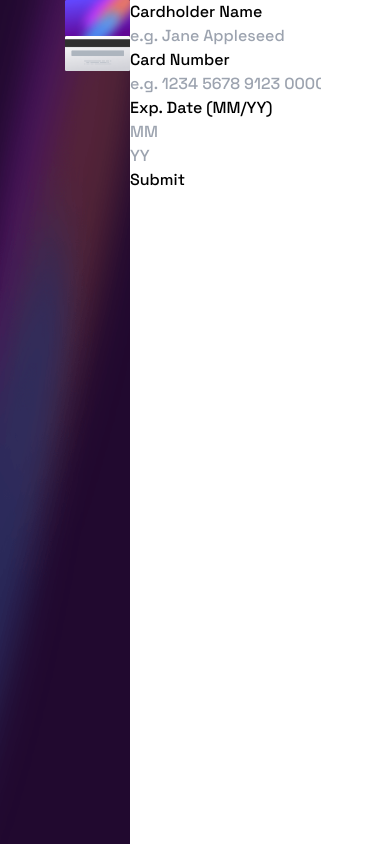
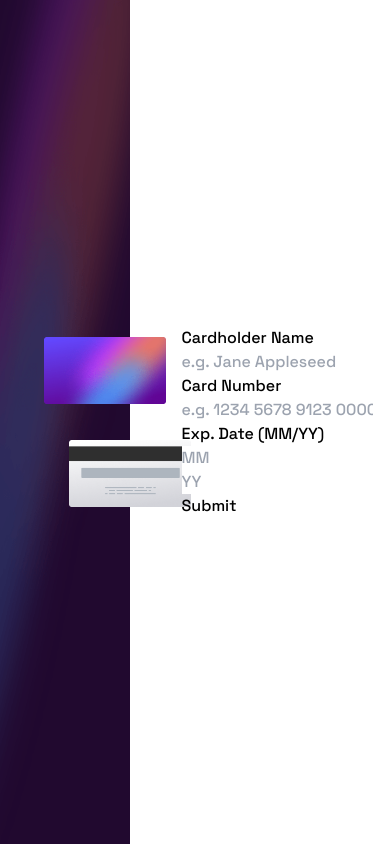
Before and after one commit to aleksandr-efimenko/interactive-card-details-form, a Next.js app: page / in a window 390 px wide. Built offline with nearby package versions, Linux system fonts and the light colour scheme.

Commit message:
create responsive grid

```diff
--- a/pages/index.tsx
+++ b/pages/index.tsx
@@ -10,7 +10,7 @@ const inter = Space_Grotesk({ subsets: ["latin"], weight: ["500"] });
 export default function Home() {
   return (
     <main style={inter.style} className="min-h-full">
-      <div className=" top-0 left-0 absolute w-1/3 min-h-full z-0">
+      <div className=" top-0 left-0 absolute w-1/3 min-h-full z-0 ">
         <Image
           src={bgMain}
           alt="background"
@@ -22,16 +22,17 @@ export default function Home() {
           }}
         />
       </div>
-      <div className=" min-h-full grid grid-cols-6 z-10 relative">
-        <div className="flex flex-col col-start-2 col-end-3">
-          <div className="">
+      <div className=" min-h-screen grid grid-cols-5 z-10 relative"
+      style={{gridTemplateColumns:'11.4% 37.6% 8.8% 26.5% auto'}}>
+        <div className="flex flex-col justify-center gap-9 col-start-2 col-end-3">
+          <div className="mr-[17%]">
             <Image src={cardFront} alt="card front" />
           </div>
-          <div>
+          <div className="ml-[17%] ">
             <Image src={cardBack} alt="card back" />
           </div>
         </div>
-        <div className="col-start-3 col-end-7 flex justify-center items-center">
+        <div className="col-start-4 col-end-5 flex justify-center items-center">
           <CardForm />
         </div>
       </div>
```
